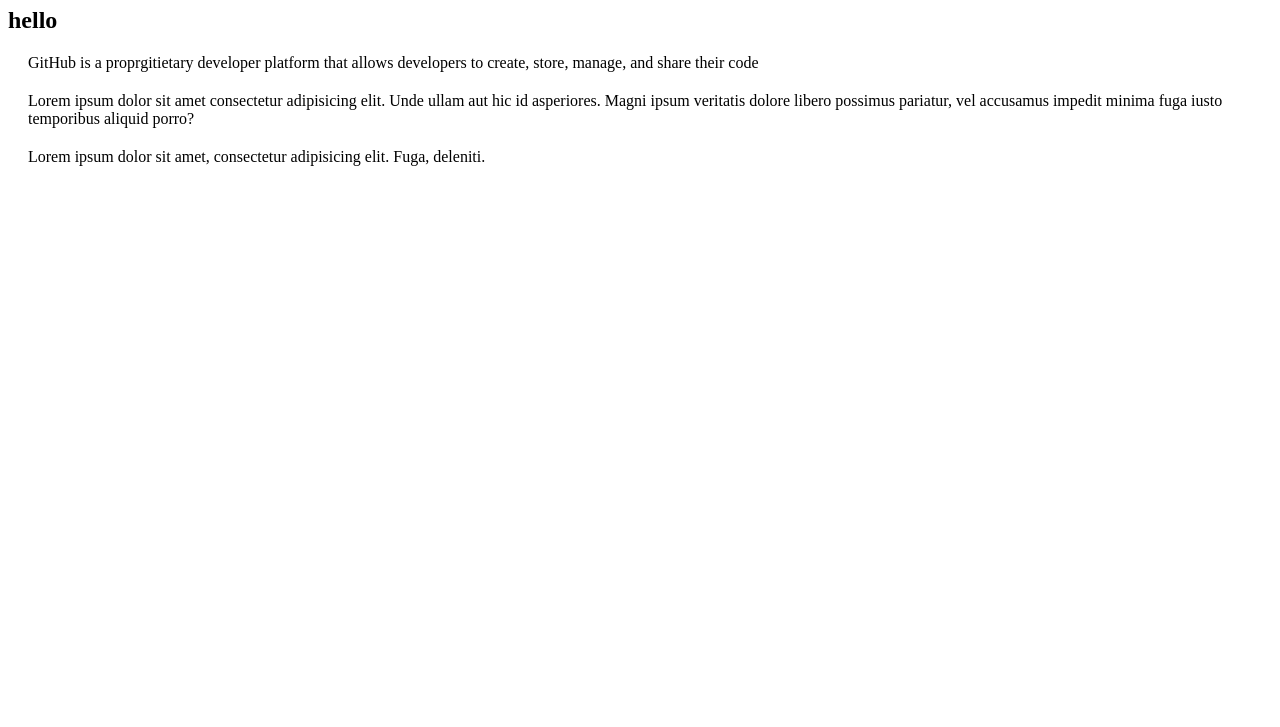
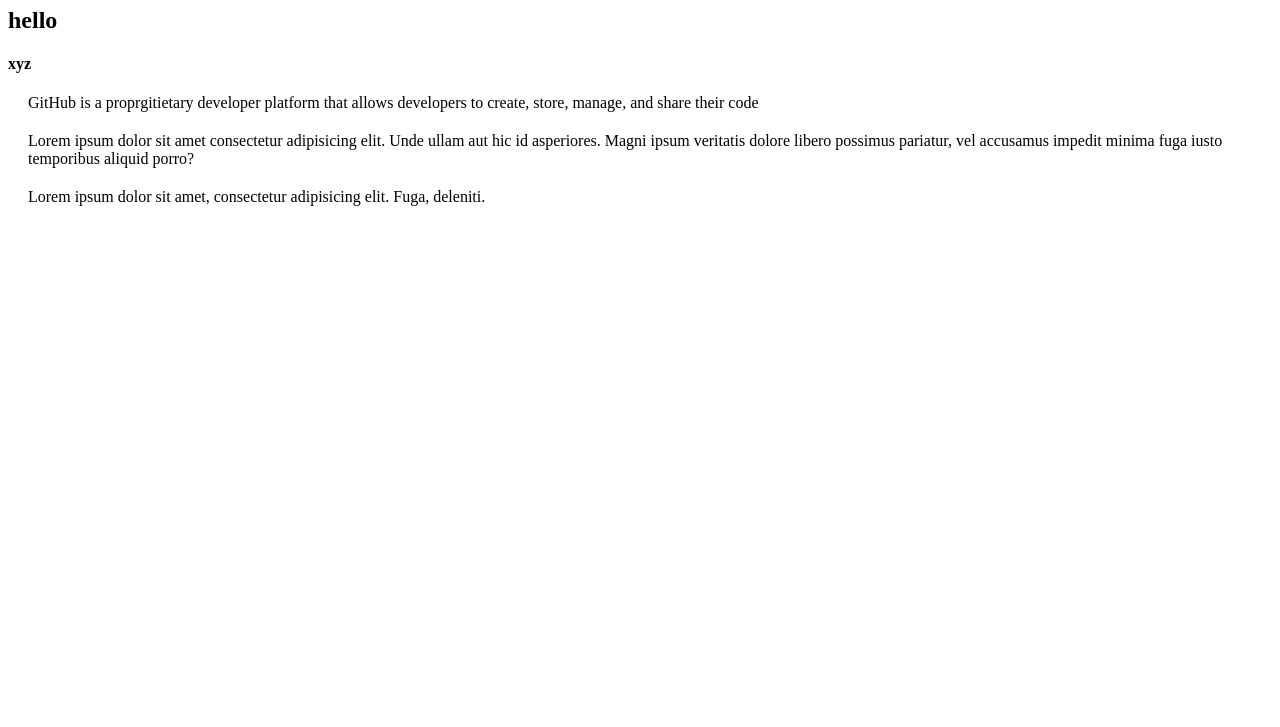
Before and after one commit to ChaitaliUghade/Tempraryproject, a plain HTML site: page index.html in a window 1280 px wide. Shown: the part 73-800 px from the top of the page. Drawn offline with Linux system fonts and the light colour scheme; a script that the page names is missing.

Commit message:
h4 added

```diff
--- a/index.html
+++ b/index.html
@@ -9,7 +9,7 @@
   <body>
     <h1>Welcome to Github</h1>
     <h2>hello</h2>
-
+    <h4>xyz</h4>
     <p>
       GitHub is a proprgitietary developer platform that allows developers to
       create, store, manage, and share their code
```
